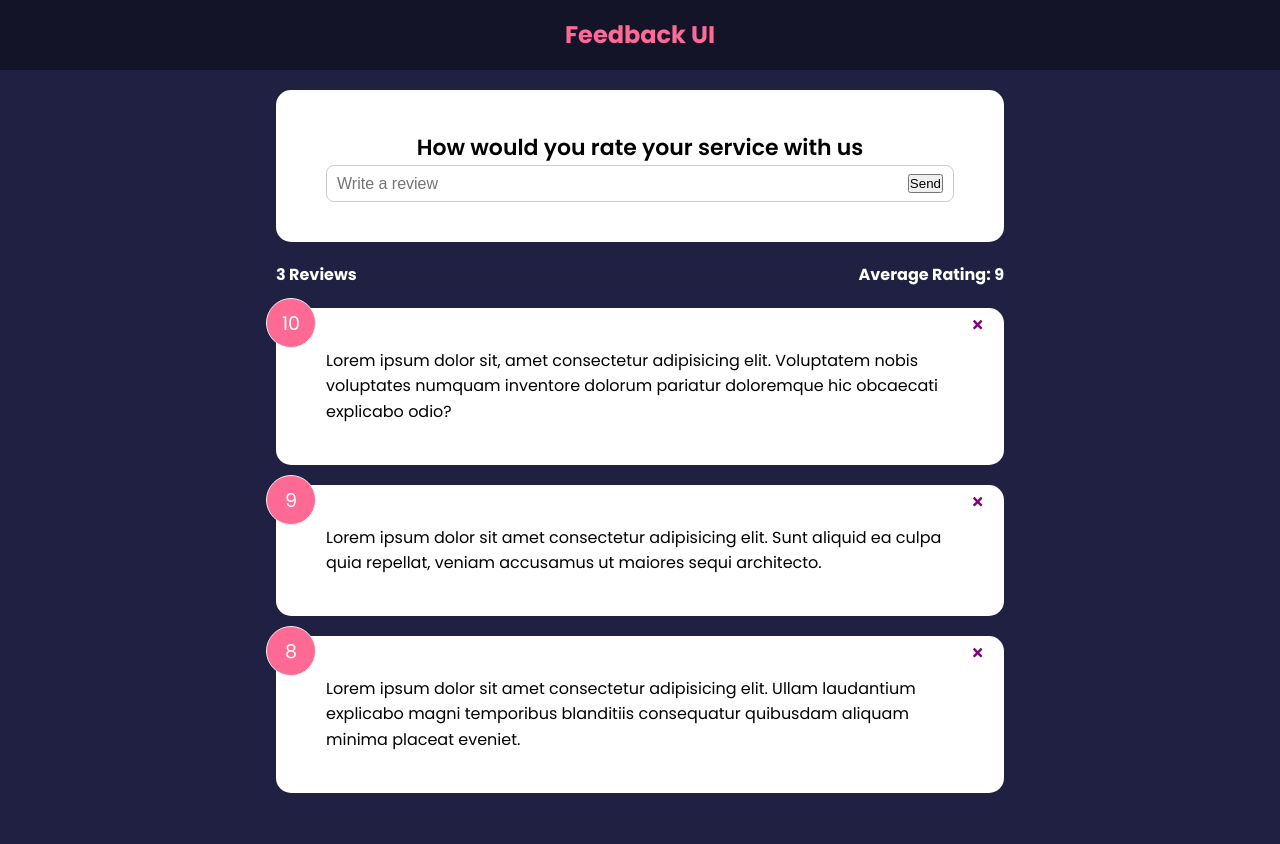
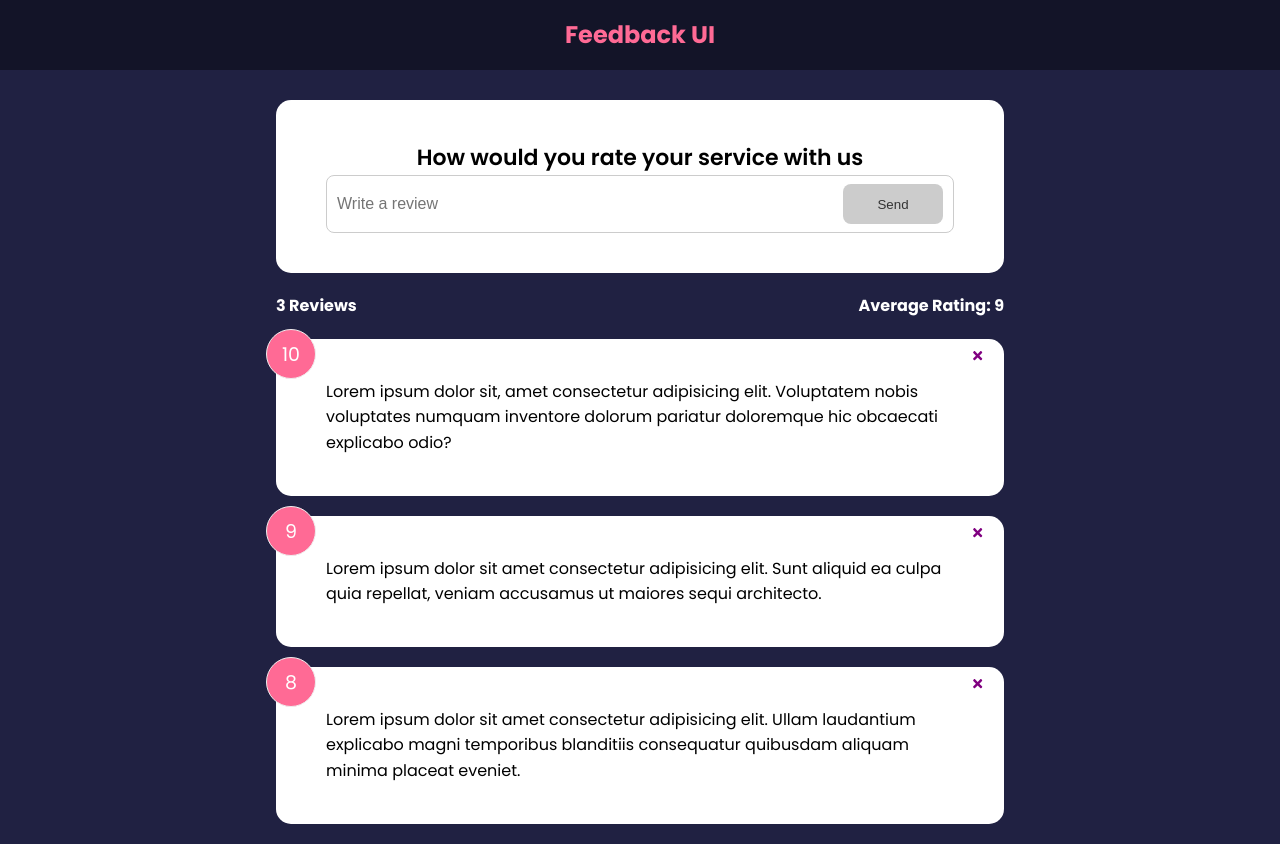
Before and after one commit to A-Alafandi/feedback-app, a React (Create React App) app: page / in a window 1280 px wide. Before the commit the page ends 813 px from the top, so only its background shows below. Built offline with nearby package versions, Linux system fonts and the light colour scheme.

Commit message:
Feat: Real-Time feedback text validation

```diff
--- a/src/component/FeedbackForm.jsx
+++ b/src/component/FeedbackForm.jsx
@@ -1,9 +1,25 @@
 import { useState } from 'react'
 import Card from './shared/Card'
+import Button from './shared/Button'
 function FeedbackForm() {
   const [text, setText] = useState('')
-  const handleTextChange = (e) => {
-    setText(e.target.value)
+  const [btnDisabled, setBtnDisabled] = useState(true)
+  const [message, setMessage] = useState('')
+
+  const handleTextChange = ({ target: { value } }) => {
+    // 👈  get the value
+    if (value === '') {
+      setBtnDisabled(true)
+      setMessage(null)
+    } else if (value.trim().length < 10) {
+      // 👈 check for less than 10
+      setMessage('Text must be at least 10 characters')
+      setBtnDisabled(true)
+    } else {
+      setMessage(null)
+      setBtnDisabled(false)
+    }
+    setText(value)
   }
 
   return (
@@ -18,8 +34,11 @@
             placeholder="Write a review"
             value={text}
           />
-          <button type="submit">Send</button>
+          <Button type="submit" isDisabled={btnDisabled}>
+            Send
+          </Button>
         </div>
+        {message && <div className="message">{message}</div>}
       </form>
     </Card>
   )
--- /dev/null
+++ b/src/component/shared/Button.jsx
@@ -0,0 +1,24 @@
+import PropTypes from 'prop-types'
+
+function Button({ children, version, type, isDisabled }) {
+  return (
+    <button type={type} disabled={isDisabled} className={`btn btn-${version}`}>
+      {children}
+    </button>
+  )
+}
+
+Button.defaultProps = {
+  version: 'primary',
+  type: 'button',
+  isDisabled: false,
+}
+
+Button.propTypes = {
+  children: PropTypes.node.isRequired,
+  version: PropTypes.string,
+  type: PropTypes.string,
+  isDisabled: PropTypes.bool,
+}
+
+export default Button
--- a/src/index.css
+++ b/src/index.css
@@ -29,7 +29,7 @@
   display: flex;
   justify-content: space-between;
   align-items: center;
-  margin-bottom: 20px;
+  margin-bottom: 30px;
 }
 
 .card {
```
